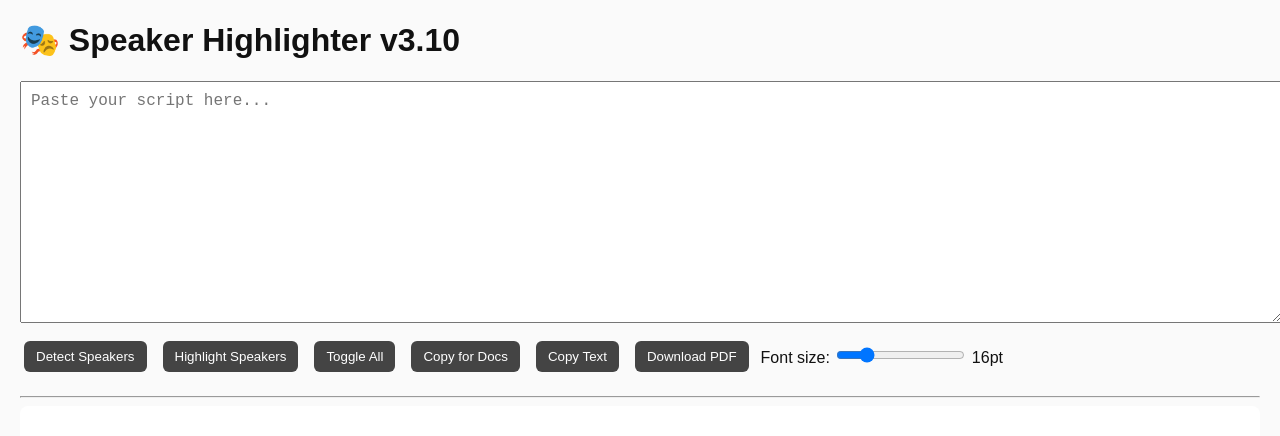
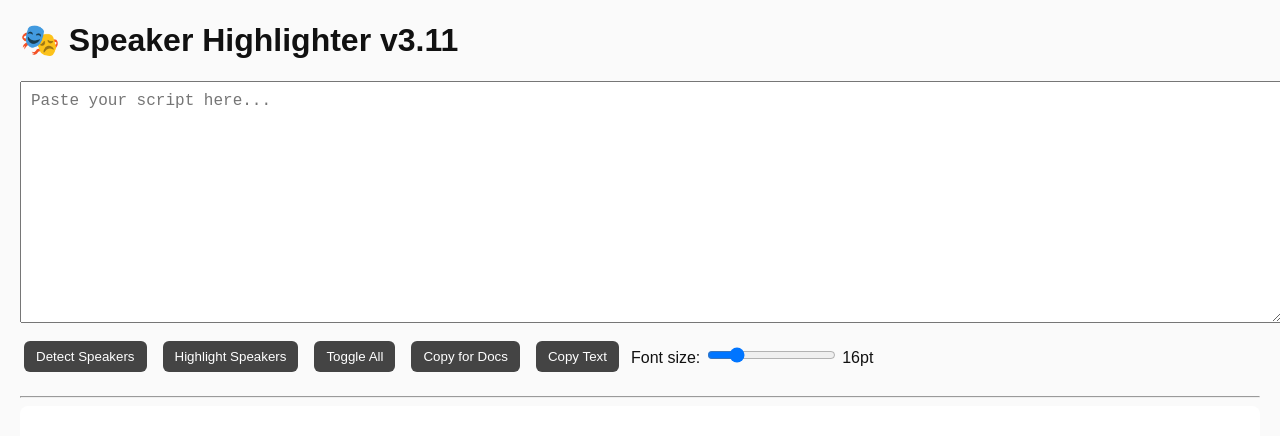
Before and after one commit to AISlop9000/speaker-highlighter, a plain HTML site: page index.html in a window 1280 px wide. Drawn offline with nearby package versions, Linux system fonts and the light colour scheme.

Commit message:
Update index.html

```diff
--- a/index.html
+++ b/index.html
@@ -2,9 +2,7 @@
 <html lang="en">
 <head>
 <meta charset="UTF-8">
-<title>Speaker Highlighter v3.10</title>
-<script src="https://cdnjs.cloudflare.com/ajax/libs/jspdf/2.5.1/jspdf.umd.min.js"></script>
-<script src="https://html2canvas.hertzen.com/dist/html2canvas.min.js"></script>
+<title>Speaker Highlighter v3.11</title>
 <style>
 body { font-family: Arial, sans-serif; margin:20px; background:#fafafa; color:#111; }
 textarea { width:100%; height:220px; font-size:16px; padding:10px; margin-bottom:10px; font-family: monospace; }
@@ -22,7 +20,7 @@ input[type=color] { margin-left:4px; margin-right:10px; cursor:pointer; }
 </head>
 <body>
 
-<h1>🎭 Speaker Highlighter v3.10</h1>
+<h1>🎭 Speaker Highlighter v3.11</h1>
 
 <textarea id="scriptInput" placeholder="Paste your script here..."></textarea>
 
@@ -32,7 +30,6 @@ input[type=color] { margin-left:4px; margin-right:10px; cursor:pointer; }
   <button onclick="toggleAllSpeakers()">Toggle All</button>
   <button onclick="copyForDocs()">Copy for Docs</button>
   <button onclick="copyText()">Copy Text</button>
-  <button onclick="downloadPDF()">Download PDF</button>
   <label>Font size: <input id="fontSize" type="range" min="12" max="32" value="16" oninput="updateFontSize(this.value)"> <span id="fontSizeVal">16</span>pt</label>
 </div>
 
@@ -104,7 +101,7 @@ function highlightScript(){
   const out = lines.map(line=>{
     const sceneMatch = line.match(/^\{SCENE\}/i);
     if(sceneMatch)
-      return `<div style="text-align:center; font-size:${font}px; font-weight:bold; background:#efe0ff; color:#4b0082; padding:6px; border-left:6px solid #6a0dad; margin:12px 0;">${line}</div>`;
+      return `<div style="text-align:center; font-size:${font}px; font-weight:bold; margin-top:20px; margin-bottom:20px;">${line}</div>`;
 
     const match = line.match(/^([A-Za-z0-9 .'-]+):(.*)/);
     if(match){
@@ -159,22 +156,6 @@ function updateFontSize(val){
   document.getElementById("fontSizeVal").innerText = val;
   highlightScript();
 }
-
-function downloadPDF(){
-  const { jsPDF } = window.jspdf;
-  const doc = new jsPDF({unit:'pt', format:'a4'});
-  const output = document.getElementById("output").cloneNode(true);
-  output.style.whiteSpace='normal';
-
-  doc.html(output,{
-    callback: function(doc){ doc.save("highlighted_script.pdf"); },
-    x:20,
-    y:20,
-    html2canvas:{scale:2, useCORS:true},
-    margin:[20,20,20,20],
-    autoPaging:true
-  });
-}
 </script>
 
 </body>
```
